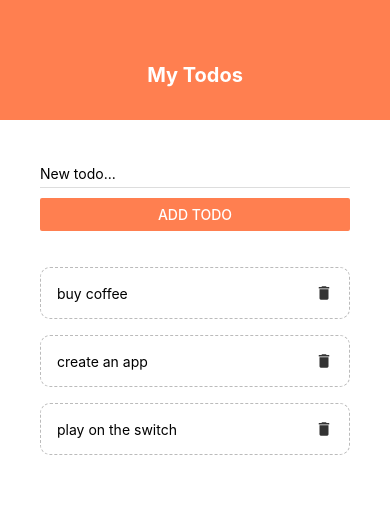
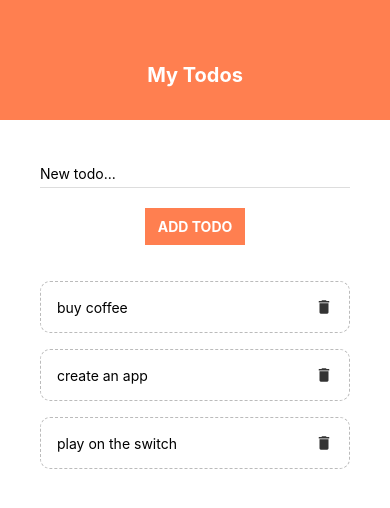
Before and after one commit to s-arina/ReactNative_Test, a React Native app: screen / in a window 390 px wide. Shown: the top 508 px of the page. Built offline with nearby package versions, Linux system fonts and the light colour scheme.

Commit message:
flex container fix, complete task

```diff
--- a/App.js
+++ b/App.js
@@ -2,11 +2,8 @@ import React, { useState } from 'react';
 import { StatusBar } from 'expo-status-bar';
 import {
   StyleSheet,
-  Text,
   View,
   FlatList,
-  TouchableOpacity,
-  Button,
   Alert,
   TouchableWithoutFeedback,
   Keyboard,
@@ -29,20 +26,8 @@ export default function App() {
     });
   };
 
-  const submitHandler = (text) => {
-    if (text) {
-      setTodos((prevTodos) => {
-        return [...prevTodos, { text: text, id: Math.random().toString() }];
-        // try uuid for key generating
-      });
-    } else {
-      Alert.alert('Oops!', 'Task cannot be empty.', [
-        { text: 'OK', onPress: () => console.log('alert closed') },
-      ]);
-    }
-  };
+  console.log(todos);
 
-  console.log(todos);
   return (
     <TouchableWithoutFeedback // wrap code in this
       onPress={() => {
@@ -53,7 +38,7 @@ export default function App() {
         <StatusBar style='auto' />
         <Header />
         <View style={styles.content}>
-          <AddTodo submitHandler={submitHandler} />
+          <AddTodo setTodos={setTodos} />
           <View style={styles.list}>
             <FlatList
               data={todos}
@@ -75,10 +60,11 @@ const styles = StyleSheet.create({
   },
   content: {
     padding: 40,
+    flex: 1,
   },
   list: {
-    marginTop: 20,
     display: 'flex',
     flexDirection: 'column',
+    flex: 1,
   },
 });
--- a/components/AddTodo.js
+++ b/components/AddTodo.js
@@ -1,34 +1,69 @@
 import { useState } from 'react';
-import { StyleSheet, Text, View, TextInput, Button } from 'react-native';
+import {
+  StyleSheet,
+  Text,
+  View,
+  TextInput,
+  Pressable,
+  Alert,
+} from 'react-native';
+import { v4 as uuid } from 'uuid';
+import 'react-native-get-random-values';
 
-export default function AddTodo({ submitHandler }) {
+export default function AddTodo({ setTodos }) {
   const [text, setText] = useState('');
 
   const changeHandler = (e) => {
     setText(e);
   };
 
+  const submitHandler = (text) => {
+    if (text) {
+      setTodos((prevTodos) => {
+        return [...prevTodos, { text: text, id: uuid() }];
+      });
+    } else {
+      Alert.alert('Oops!', 'Task cannot be empty.', [{ text: 'OK' }]);
+    }
+    setText('');
+  };
+
   return (
-    <View>
+    <View style={styles.container}>
       <TextInput
         style={styles.input}
+        value={text}
         placeholder='New todo...'
         onChangeText={changeHandler}
       />
-      <Button
-        onPress={() => submitHandler(text)}
-        title='Add todo'
-        color='coral'
-      />
+      <Pressable onPress={() => submitHandler(text)}>
+        <Text style={styles.button}>ADD TODO</Text>
+      </Pressable>
     </View>
   );
 }
 
 const styles = StyleSheet.create({
+  container: {
+    display: 'flex',
+    flexDirection: 'column',
+    justifyContent: 'center',
+    alignItems: 'center',
+  },
   input: {
-    marginBottom: 10,
+    width: '100%',
     paddingVertical: 5,
     borderBottomWidth: 1,
     borderBottomColor: '#ddd',
   },
+  button: {
+    marginTop: 20,
+    marginBottom: 20,
+    backgroundColor: 'coral',
+    textAlign: 'center',
+    width: 100,
+    padding: 10,
+    color: '#fff',
+    fontWeight: 'bold',
+  },
 });
--- a/components/TodoItem.js
+++ b/components/TodoItem.js
@@ -1,29 +1,32 @@
-import {
-  StyleSheet,
-  View,
-  Text,
-  TouchableOpacity,
-  Button,
-  Pressable,
-} from 'react-native';
+import { useState } from 'react';
+import { StyleSheet, Text, TouchableOpacity } from 'react-native';
 import { MaterialIcons } from '@expo/vector-icons';
 
 export default function TodoItem({ item, pressHandler }) {
+  const [taskComplete, setTaskComplete] = useState(false);
+
   return (
-    <View style={styles.item}>
-      <Text>{item.text}</Text>
+    <TouchableOpacity
+      style={styles.items}
+      onPress={() => {
+        setTaskComplete(!taskComplete);
+      }}
+    >
+      <Text style={taskComplete ? styles.itemComplete : styles.item}>
+        {item.text}
+      </Text>
       <MaterialIcons
         name='delete'
         size={18}
         color='#333'
         onPress={() => pressHandler(item.id)}
       ></MaterialIcons>
-    </View>
+    </TouchableOpacity>
   );
 }
 
 const styles = StyleSheet.create({
-  item: {
+  items: {
     padding: 16,
     marginTop: 16,
     borderColor: '#bbb',
@@ -35,7 +38,10 @@ const styles = StyleSheet.create({
     justifyContent: 'space-between',
     alignItems: 'center',
   },
-  close: {
-    color: 'grey',
+  item: {
+    textDecorationLine: 'none',
+  },
+  itemComplete: {
+    textDecorationLine: 'line-through',
   },
 });
--- a/package.json
+++ b/package.json
@@ -15,7 +15,9 @@
     "react": "17.0.2",
     "react-dom": "17.0.2",
     "react-native": "0.68.2",
-    "react-native-web": "0.17.7"
+    "react-native-get-random-values": "^1.8.0",
+    "react-native-web": "0.17.7",
+    "uuid": "^8.3.2"
   },
   "devDependencies": {
     "@babel/core": "^7.12.9",
```
Also changed, not shown: 2 other files (tests, documents, lock files or other folders).
